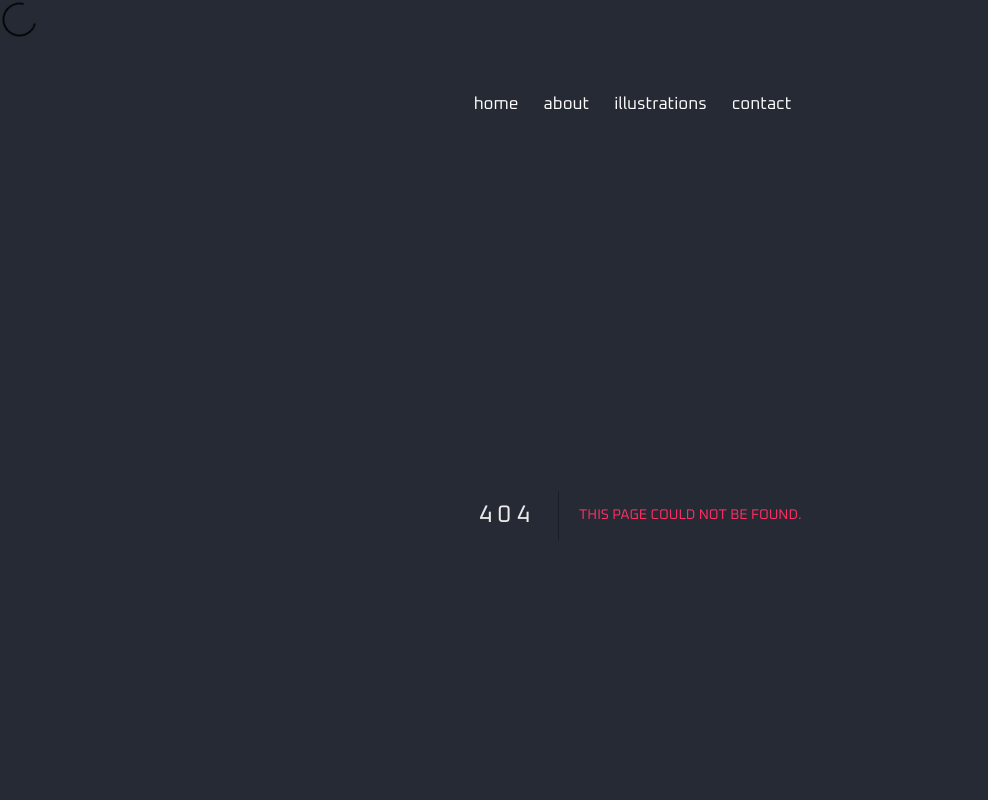
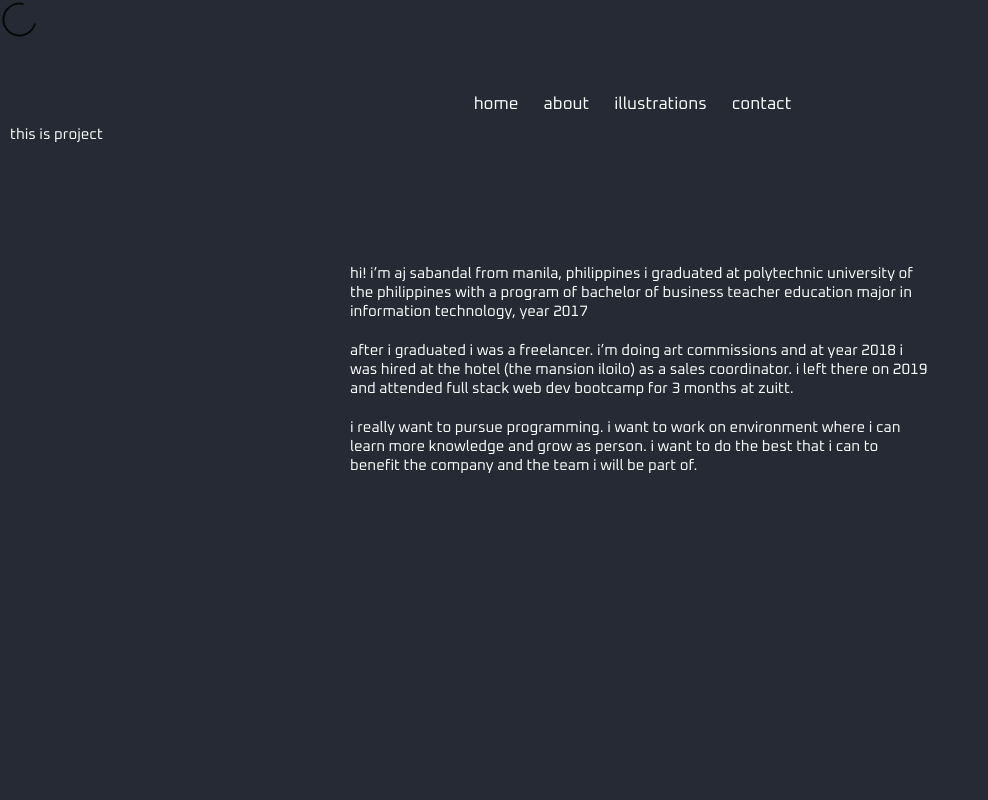
Before and after one commit to ajsabandal/aj-portfolio, a Next.js app: page /project in a window 1280 px wide. Before the commit this address had no page. Shown: the top 800 px of the page, without its empty margins (0-988 px from the left). Built offline with nearby package versions, Linux system fonts and the light colour scheme.

Commit message:
create project page

```diff
--- /dev/null
+++ b/pages/project.js
@@ -0,0 +1,9 @@
+export default function Project() {
+    return (
+        <>
+            <div className="project-body">
+                <p>this is project</p>
+            </div>
+        </>
+    )
+}
```
